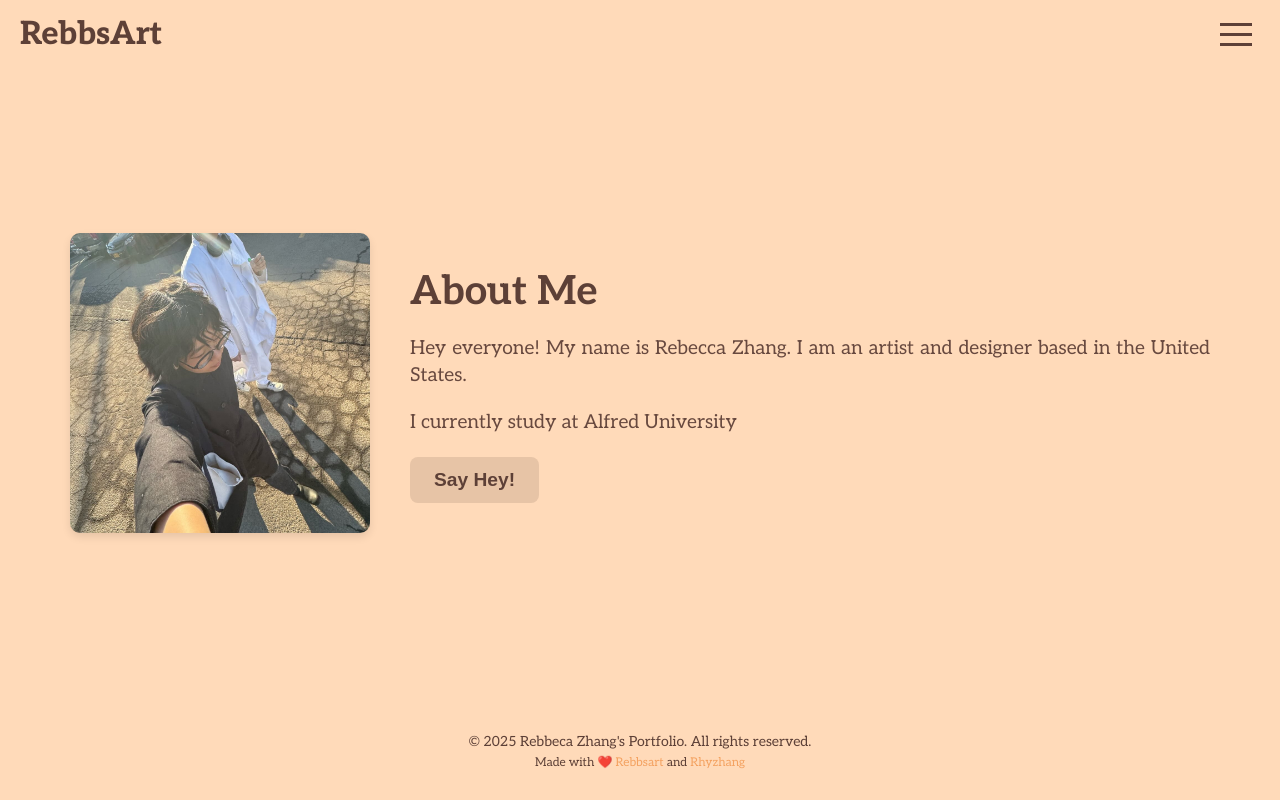
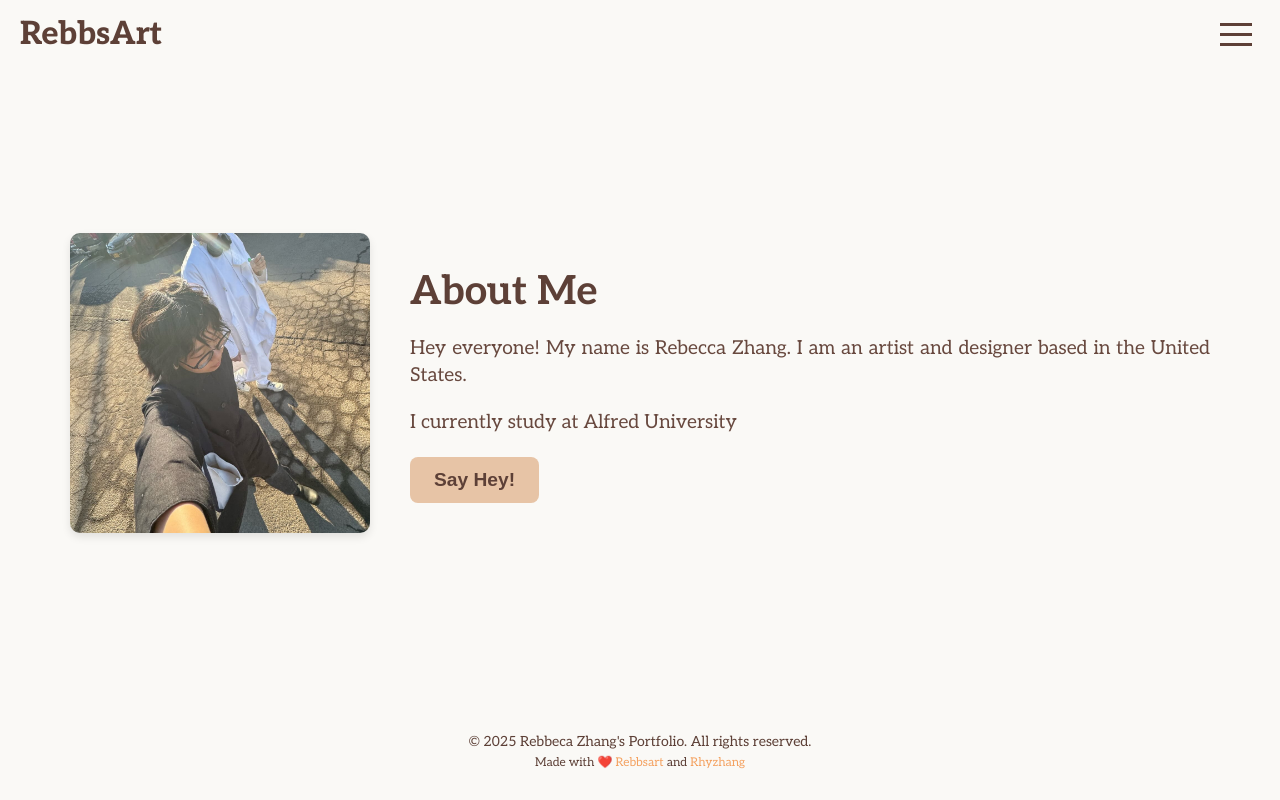
Before and after one commit to rebbsart/rebbsartV2, a React (Create React App) app: page /about in a window 1280 px wide. Built offline with nearby package versions, Linux system fonts and the light colour scheme.

Commit message:
Offwhite test

```diff
--- a/src/css/About.module.css
+++ b/src/css/About.module.css
@@ -59,7 +59,7 @@
 }
 
 .about {
-    background-color: #FFDAB9;
+    background-color: #FAF9F6;
     color: #5D4037;
 }
 
--- a/src/css/Footer.module.css
+++ b/src/css/Footer.module.css
@@ -1,5 +1,5 @@
 .footer {
-    background-color: #FFDAB9;
+    background-color: #FAF9F6;
     color: #5D4037;
     padding: 10px 0;
     text-align: center;
--- a/src/css/Header.module.css
+++ b/src/css/Header.module.css
@@ -3,7 +3,7 @@
     justify-content: space-between;
     align-items: center;
     padding: 10px 20px;
-    background-color: #FFDAB9;
+    background-color: #FAF9F6;
     color: #5D4037;
     position: relative;
 }
@@ -21,7 +21,7 @@
     right: -100%;
     width: 100%;
     height: 100%;
-    background-color: #FFDAB9;
+    background-color: #FAF9F6;
     padding: 0;
     justify-content: center;
     align-items: center;
--- a/src/css/Modal.module.css
+++ b/src/css/Modal.module.css
@@ -15,7 +15,7 @@
 
 /* Modal content styling */
 .modalContent {
-  background: #FFDAB9;
+  background: #FAF9F6;
   color: #5D4037;
   max-width: 1000px;
   width: 90%;
@@ -59,7 +59,7 @@
 .modalImageContainer {
   width: 100%;
   overflow: hidden;
-  background: #FFDAB9;
+  background: #FAF9F6;
   display: flex;
   justify-content: center;
   align-items: center;
@@ -80,7 +80,7 @@
 /* Project info styling */
 .projectInfo {
   padding: 25px 30px;
-  background: #FFDAB9;
+  background: #FAF9F6;
   overflow-y: auto;
   max-height: 40vh;
   border-top: 1px solid rgba(0, 0, 0, 0.05);
--- a/src/index.css
+++ b/src/index.css
@@ -8,5 +8,5 @@
 .App {
   font-family: "Aleo", serif;
   font-optical-sizing: auto;
-  background-color: #FFDAB9;
+  background-color: #FAF9F6;
 }
```
